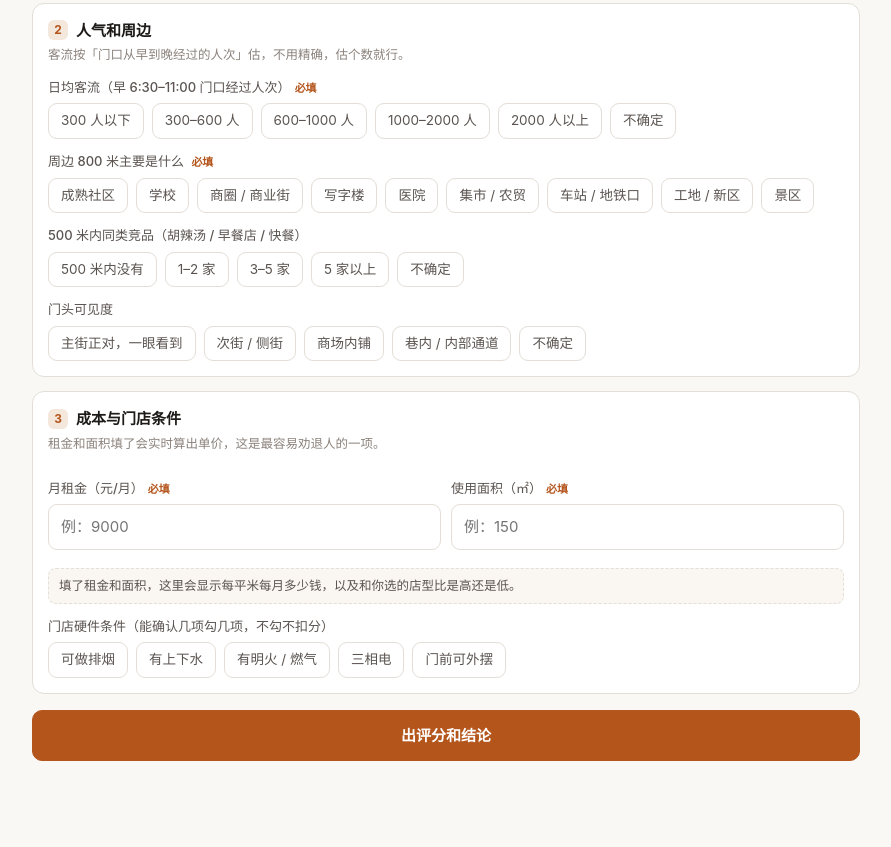
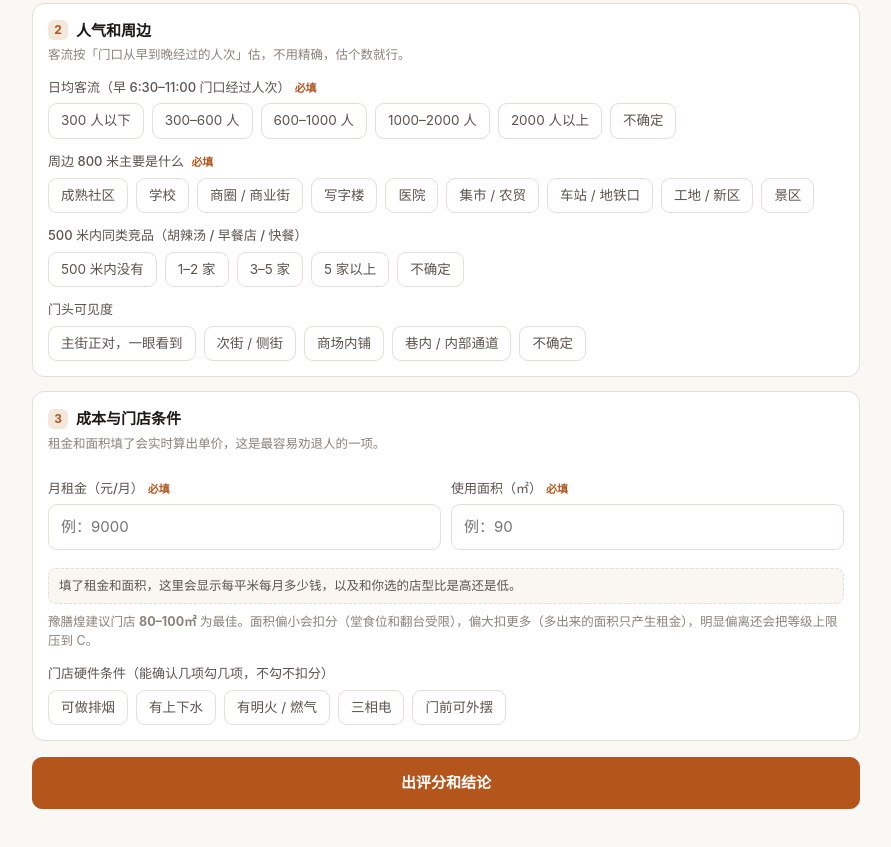
Before and after one commit to guanzucheng/guanzucheng.github.io, a plain HTML site: page site-evaluator/index.html in a window 1280 px wide. Shown: the part 588-1435 px from the top of the page, without its empty margins (194-1085 px from the left). Drawn offline with Linux system fonts and the light colour scheme.

Commit message:
页面提示同步面积 80–100㎡ 规则

```diff
--- a/site-evaluator/index.html
+++ b/site-evaluator/index.html
@@ -222,10 +222,11 @@ select{appearance:none;background-image:linear-gradient(45deg,transparent 50%,va
         </div>
         <div class="field">
           <label for="fArea">使用面积（㎡）<span class="req">必填</span></label>
-          <input type="number" id="fArea" inputmode="decimal" placeholder="例：150">
+          <input type="number" id="fArea" inputmode="decimal" placeholder="例：90">
         </div>
       </div>
       <div class="unitline" id="unitLine">填了租金和面积，这里会显示每平米每月多少钱，以及和你选的店型比是高还是低。</div>
+      <div class="tip">豫膳煌建议门店 <b>80–100㎡</b> 为最佳。面积偏小会扣分（堂食位和翻台受限），偏大扣更多（多出来的面积只产生租金），明显偏离还会把等级上限压到 C。</div>
 
       <div class="field" style="margin-bottom:0;margin-top:12px">
         <label>门店硬件条件（能确认几项勾几项，不勾不扣分）</label>
@@ -339,8 +340,9 @@ select{appearance:none;background-image:linear-gradient(45deg,transparent 50%,va
     <div class="card">
       <h2>这个工具怎么算分</h2>
       <div class="tip" style="margin:0">
-        六个维度，合计 100 分：客流 30、周边业态 20、租金单价 20、竞品环境 10、门店硬件 10、门头可见度 10。
-        另外有三条硬规则会直接把等级往下压一档：缺排烟且没有明火、缺上下水、租金单价超过店型基准 1.5 倍同时客流偏弱。
+        六个维度，合计 100 分：客流 30、周边业态 20、租金单价 20、竞品环境 10、门店硬件 10、门头可见度 10。<br>
+        面积按最佳区间校正：标准店 80–100㎡、早餐档口 40–70㎡，偏离一档扣 6 分、明显偏离扣 12 分，并把等级上限压到 B 或 C。<br>
+        另外有三条硬规则会直接把等级往下压一档：缺排烟且没有明火、缺上下水、租金单价超过店型基准 1.5 倍同时客流偏弱。<br>
         分数只做初筛，签约前一定要去现场蹲点。
       </div>
     </div>
```
